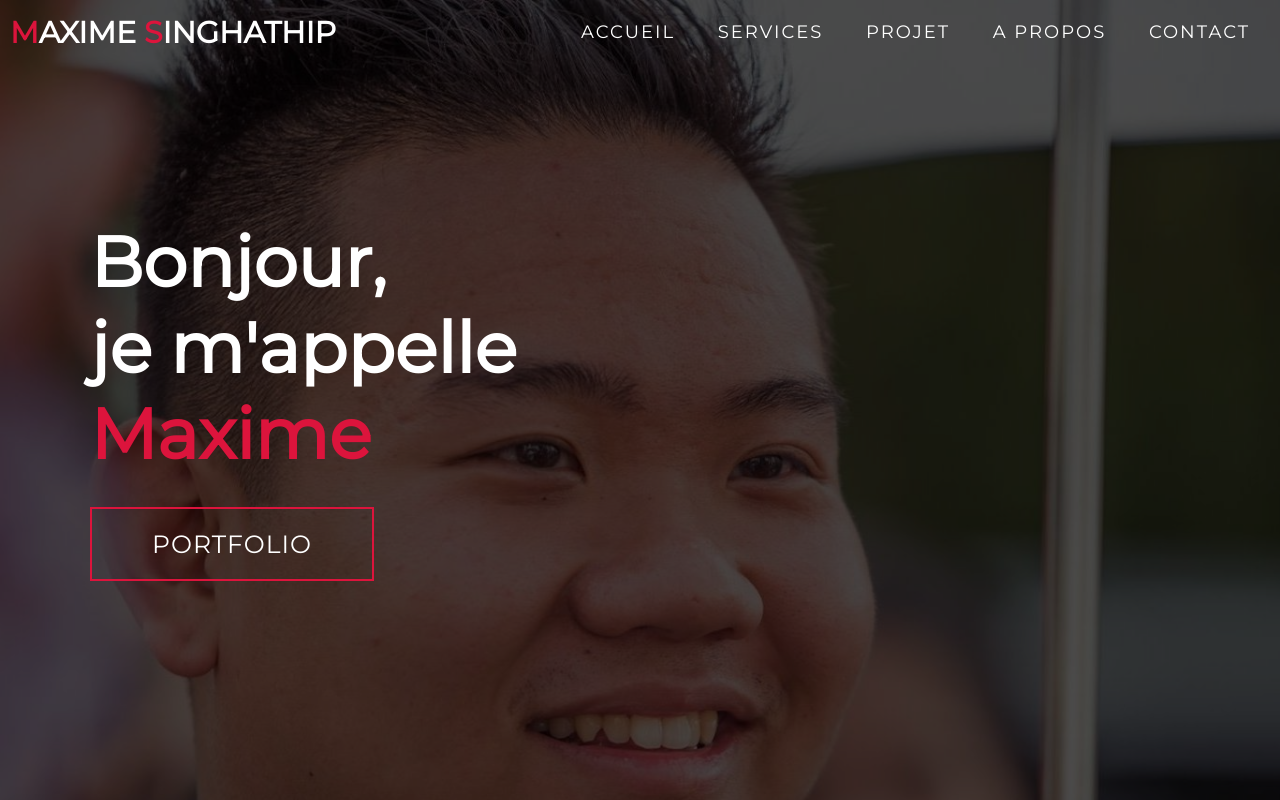
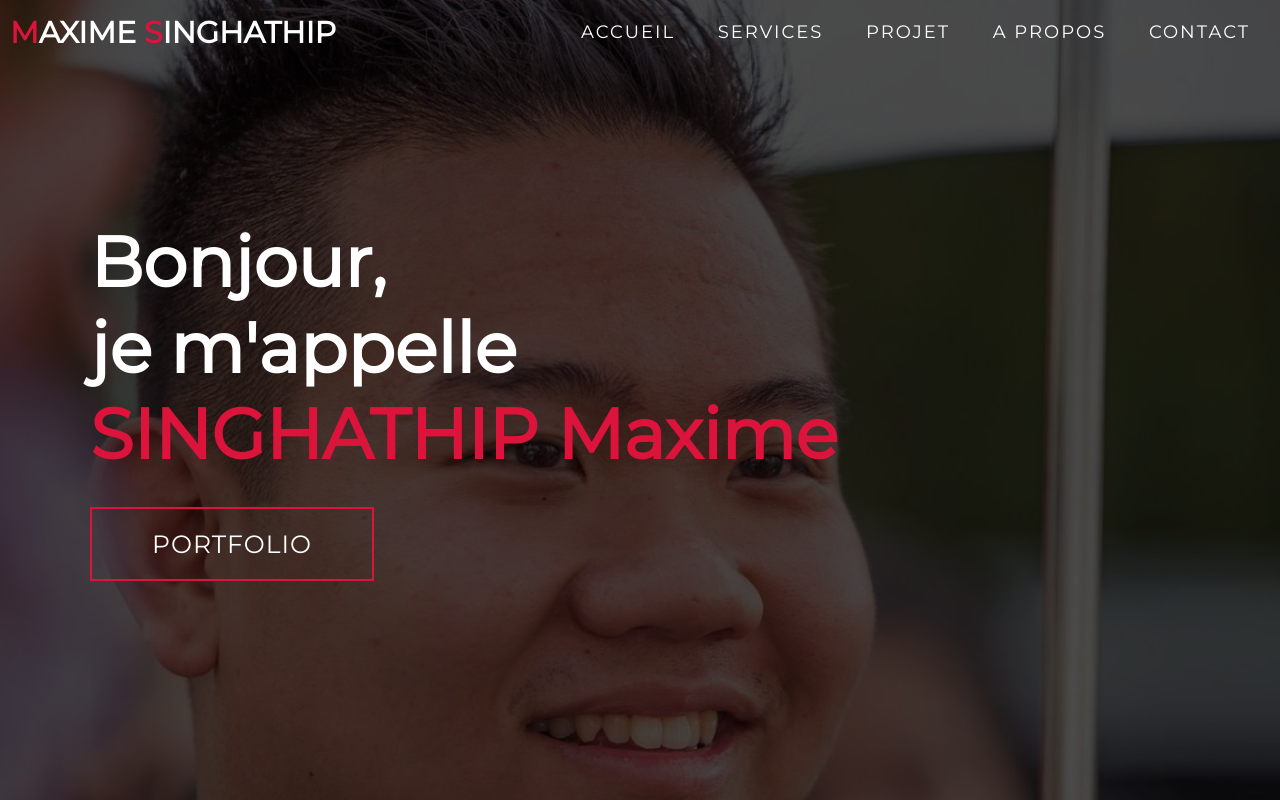
Before and after one commit to maximesng/One-Page-Project, a plain HTML site: page index.html in a window 1280 px wide. Shown: the top 800 px of the page. Drawn offline with Linux system fonts and the light colour scheme.

Commit message:
hero update name

```diff
--- a/index.html
+++ b/index.html
@@ -39,7 +39,7 @@
                 <div>
                     <h1>Bonjour, <span></span></h1>
                     <h1>je m'appelle <span></span></h1>
-                    <h1>Maxime <span></span></h1>
+                    <h1>SINGHATHIP Maxime <span></span></h1>
                     <a href="#" type="button" class="cta">Portfolio</a>
                 </div>
             </div>
```
